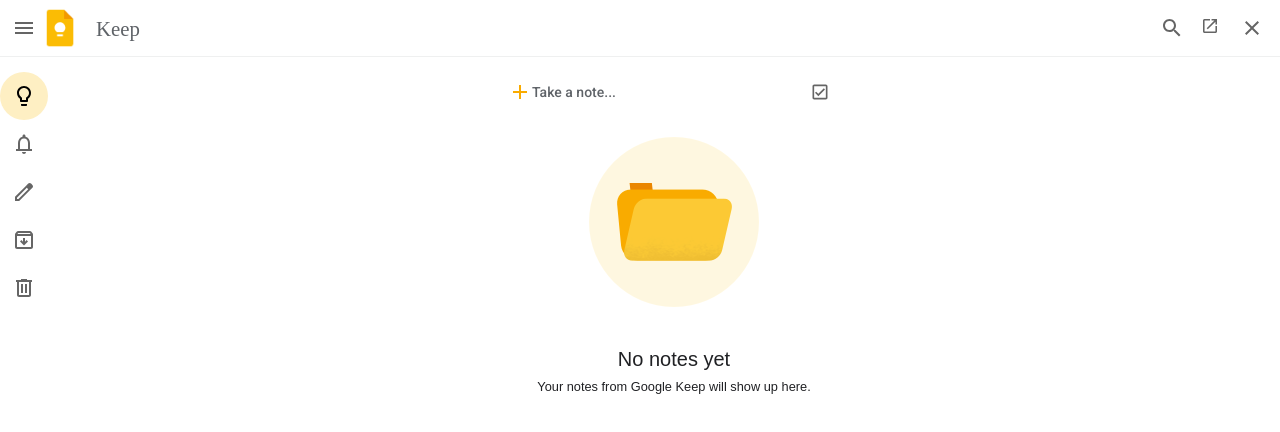
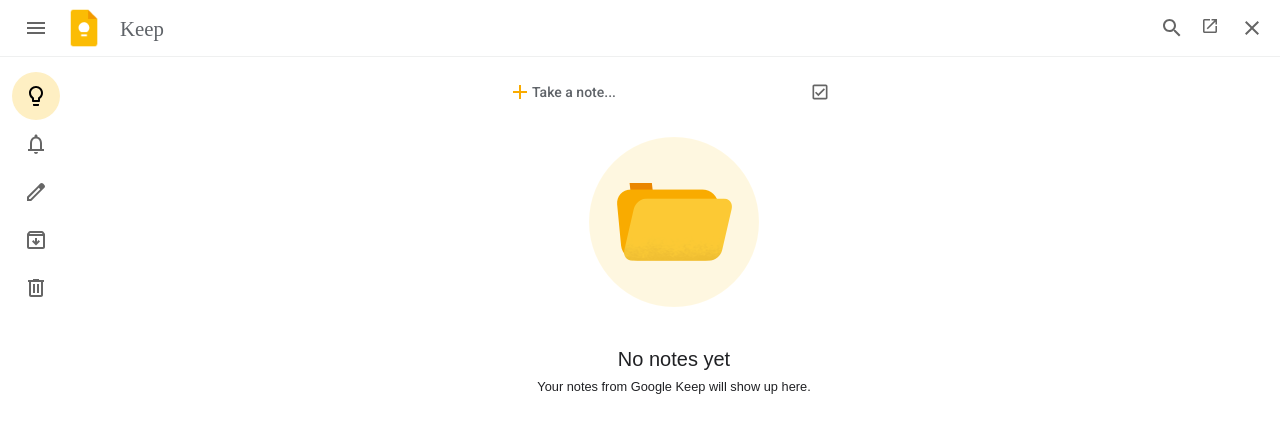
Before and after one commit to RenanTorresDaitan/google-keep-react, a React (Create React App) app: page / in a window 1280 px wide. Shown: the top 432 px of the page. Built offline with nearby package versions, Linux system fonts and the light colour scheme; a web font is replaced by a local one.

Commit message:
[GKR]: Refactored how the sidebar is displayed using the Menu button

```diff
--- a/src/components/App.jsx
+++ b/src/components/App.jsx
@@ -8,6 +8,10 @@ import db from '../models/DBManager';
 export default function App() {
   const [sidebarSelected, setSidebarSelected] = useState('NOTES');
   const [notesToRender, setNotesToRender] = useState([]);
+  const [expandSideBar, setExpandSideBar] = useState(false);
+  const handleMenuClick = () => {
+    setExpandSideBar((prevState) => !prevState);
+  };
   const [update, setUpdate] = useState(Date.now());
   const handleSidebarChange = (sidebar) => setSidebarSelected(sidebar);
 
@@ -39,11 +43,15 @@ export default function App() {
 
   return (
     <div className="app">
-      <Header sidebarSelected={sidebarSelected} />
+      <Header
+        sidebarSelected={sidebarSelected}
+        handleMenuClick={handleMenuClick}
+      />
       <section className="main-section">
         <SideBar
           active={sidebarSelected}
           changeSidebar={(label) => handleSidebarChange(label)}
+          expand={expandSideBar}
         />
         <Content
           sidebarSelected={sidebarSelected}
--- a/src/components/Header/index.jsx
+++ b/src/components/Header/index.jsx
@@ -8,7 +8,7 @@ import PageHeader from '../PageHeader';
 
 import './styles.css';
 
-function Header({ sidebarSelected }) {
+function Header({ sidebarSelected, handleMenuClick }) {
   const [showSearch, setShowSearch] = useState(false);
 
   function handleShowSearch() {
@@ -17,7 +17,7 @@ function Header({ sidebarSelected }) {
 
   return (
     <header className="app-header">
-      <PageHeader sidebarSelected={sidebarSelected} />
+      <PageHeader sidebarSelected={sidebarSelected} handleMenuClick={handleMenuClick} />
       {showSearch && <SearchBar />}
       <div className="header-icons">
         <div
@@ -58,6 +58,7 @@ function Header({ sidebarSelected }) {
 
 Header.propTypes = {
   sidebarSelected: PropTypes.string.isRequired,
+  handleMenuClick: PropTypes.func.isRequired,
 };
 
 export default Header;
--- a/src/components/PageHeader/index.jsx
+++ b/src/components/PageHeader/index.jsx
@@ -3,7 +3,7 @@ import PropTypes from 'prop-types';
 import Button from '../Button';
 import './styles.css';
 
-function PageHeader({ sidebarSelected }) {
+function PageHeader({ sidebarSelected, handleMenuClick }) {
   let title = 'Keep';
   let subtitle = 'Notes';
 
@@ -32,7 +32,7 @@ function PageHeader({ sidebarSelected }) {
       <Button
         className="header__menu-bars"
         label="Menu"
-        handleClick={() => {}}
+        handleClick={handleMenuClick}
       />
       {sidebarSelected === 'NOTES' && <div className="header__icon" />}
       <div className="header__title-container">
@@ -49,6 +49,7 @@ function PageHeader({ sidebarSelected }) {
 
 PageHeader.propTypes = {
   sidebarSelected: PropTypes.string.isRequired,
+  handleMenuClick: PropTypes.func.isRequired,
 };
 
 export default PageHeader;
--- a/src/components/PageHeader/styles.css
+++ b/src/components/PageHeader/styles.css
@@ -14,7 +14,7 @@
   width: 1.5rem;
   opacity: 0.6;
   color: #000;
-  padding: 1rem;
+  padding: 1rem 1.75rem;
 }
 .header__title-container {
   display: flex;
--- a/src/components/SideBar/SideBarItem/index.jsx
+++ b/src/components/SideBar/SideBarItem/index.jsx
@@ -1,17 +1,17 @@
 import React from 'react';
 import PropTypes from 'prop-types';
 
-function SideBarItem({ active, icon, label, click }) {
+function SideBarItem({ active, icon, label, click, expand }) {
   return (
     <div
       role="button"
       tabIndex={0}
-      className="sidebar-item"
+      className={`sidebar-item ${expand ? 'sidebar--expanded' : ''}`}
       active={active}
       onClick={() => click(label.toUpperCase())}
       onKeyDown={(e) => ((e.code === 'Enter' || e.code === 'Space') ? click(label.toUpperCase()) : null)}
     >
-      <div className="sidebar-item__icon">
+      <div className={`sidebar-item__icon ${expand ? 'sidebar-item__icon--expanded' : ''}`}>
         <img alt="" className="svg-icon-large" src={icon} />
         <span className="sidebar-item__label">{label}</span>
       </div>
@@ -29,6 +29,7 @@ SideBarItem.propTypes = {
   icon: PropTypes.string.isRequired,
   label: PropTypes.string.isRequired,
   click: PropTypes.func,
+  expand: PropTypes.bool.isRequired,
 };
 
 export default SideBarItem;
--- a/src/components/SideBar/index.jsx
+++ b/src/components/SideBar/index.jsx
@@ -9,34 +9,45 @@ import boxIcon from '../../assets/svg/box-icon.svg';
 import trashIcon from '../../assets/svg/trash-icon.svg';
 import './styles.css';
 
-export default function SideBar({ active, changeSidebar }) {
+export default function SideBar({ active, changeSidebar, expand }) {
   return (
-    <div className="sidebar__container">
+    <div className={`sidebar__container ${expand ? 'sidebar__container--expanded' : ''}`}>
+      <div className={`sidebar ${expand ? 'sidebar--expanded' : ''}`}>
         <SideBarItem
           active={(active === 'NOTES').toString()}
           icon={lampIcon}
           label="Notes"
           click={changeSidebar}
+          expand={expand}
         />
         <SideBarItem
           active={(active === 'REMINDERS').toString()}
           icon={bellIcon}
           label="Reminders"
           click={changeSidebar}
+          expand={expand}
         />
-      <SideBarItem active="false" icon={pencilIcon} label="Edit label" />
+        <SideBarItem
+          active="false"
+          icon={pencilIcon}
+          label="Edit label"
+          expand={expand}
+        />
         <SideBarItem
           active={(active === 'ARCHIVE').toString()}
           icon={boxIcon}
           label="Archive"
           click={changeSidebar}
+          expand={expand}
         />
         <SideBarItem
           active={(active === 'TRASH').toString()}
           icon={trashIcon}
           label="Trash"
           click={changeSidebar}
+          expand={expand}
         />
+      </div>
     </div>
   );
 }
@@ -44,4 +55,5 @@ export default function SideBar({ active, changeSidebar }) {
 SideBar.propTypes = {
   changeSidebar: PropTypes.func.isRequired,
   active: PropTypes.string.isRequired,
+  expand: PropTypes.bool.isRequired,
 };
--- a/src/components/SideBar/styles.css
+++ b/src/components/SideBar/styles.css
@@ -16,22 +16,21 @@
 .sidebar-item {
   cursor: pointer;
 }
-.sidebar__container:hover,
-.sidebar__container:focus-within {
-  width: 17.5rem;
-}
-.sidebar__container:hover .sidebar {
+.sidebar__container:hover .sidebar,
+.sidebar--expanded {
   margin-left: 0rem;
   width: 100%;
 }
-.sidebar__container:hover .sidebar-item:hover > .sidebar-item__icon {
+.sidebar__container:hover,
+.sidebar__container:focus-within,
+.sidebar__container--expanded {
+  width: 17.5rem;
+}
+.sidebar__container:hover .sidebar-item:hover > .sidebar-item__icon,
+.sidebar-item__icon--expanded:hover {
   background-color: var(--c-light-gray);
 }
-.sidebar__container:hover .sidebar-item__icon {
-  border-radius: 0vw 100vw 100vw 0vw;
-  padding-left: 1.5rem;
-  width: 100%;
-}
+
 .sidebar-item__icon {
   pointer-events: none;
   display: flex;
@@ -46,22 +45,28 @@
   transition: border-radius 150ms 350ms;
   transition: padding-left, 150ms 350ms;
 }
+.sidebar__container:hover .sidebar-item__icon,
+.sidebar-item__icon--expanded {
+  border-radius: 0vw 100vw 100vw 0vw;
+  padding-left: 1.5rem;
+  width: 100%;
+}
 .sidebar-item__label {
   pointer-events: none;
   background-color: transparent;
   padding-left: 1rem;
   white-space: nowrap;
 }
-.sidebar-item[active="true"] > .sidebar-item__icon,
-.sidebar__container:hover .sidebar-item[active="true"] > .sidebar-item__icon {
+.sidebar-item[active='true'] > .sidebar-item__icon,
+.sidebar__container:hover .sidebar-item[active='true'] > .sidebar-item__icon {
   background-color: #feefc3;
 }
-.sidebar-item[active="true"] .sidebar-item__icon > .svg-icon-large {
+.sidebar-item[active='true'] .sidebar-item__icon > .svg-icon-large {
   opacity: 1;
 }
 
 @media screen and (min-width: 900px) {
-  .sidebar__container{
-    display:flex;
+  .sidebar__container {
+    display: flex;
   }
 }
```
Lines whose indentation alone changed are shown as unchanged.
